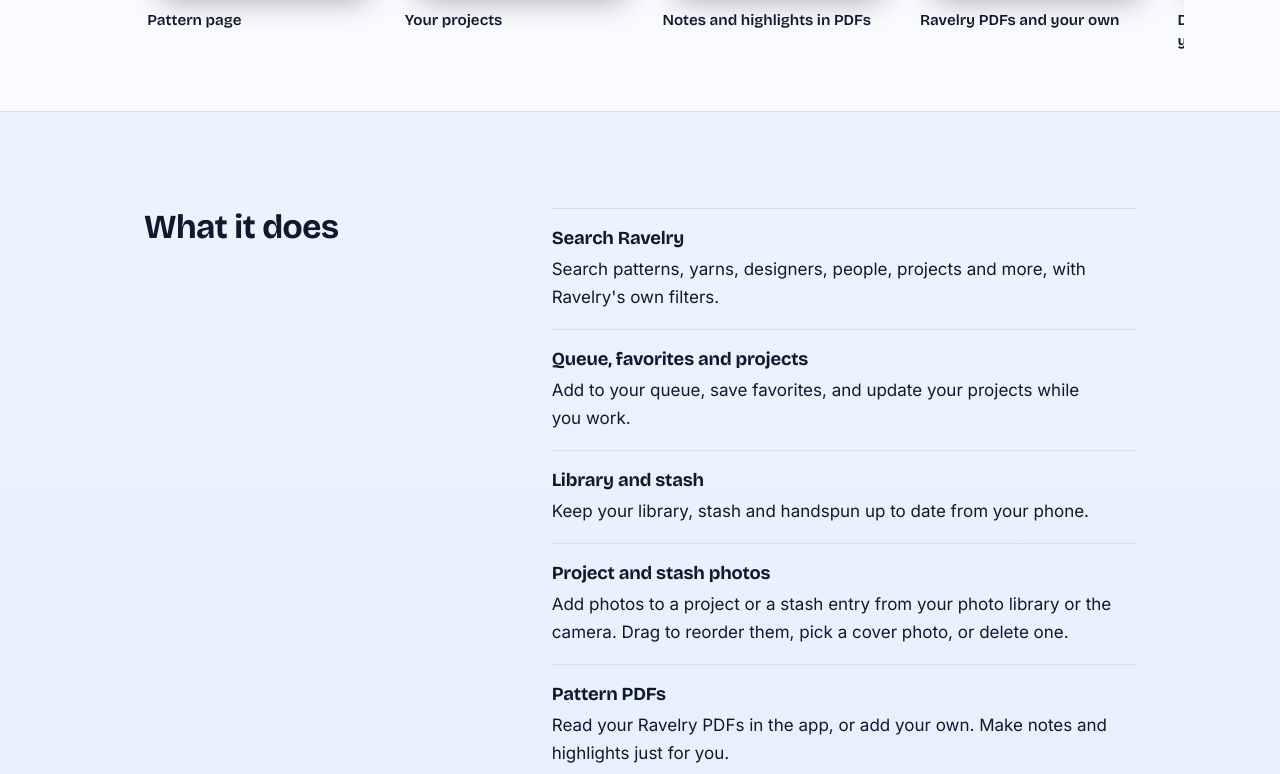
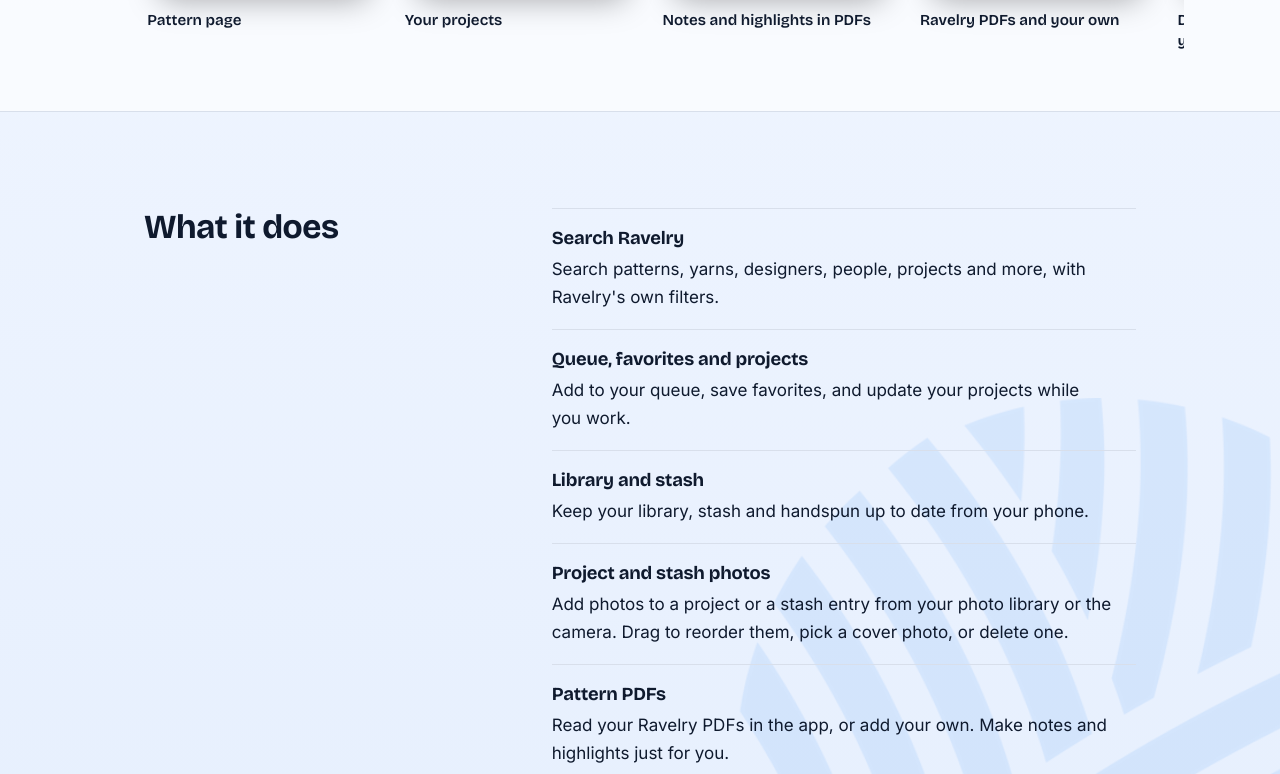
Before and after one commit to jtipps0/plycount-site, a plain HTML site: page index.html in a window 1280 px wide. Shown: the part 1481-2255 px from the top of the page. Drawn offline with Linux system fonts and the light colour scheme.

Commit message:
Site: faint mark behind What it does, light and dark

```diff
--- a/index.html
+++ b/index.html
@@ -18,7 +18,7 @@
 <link rel="apple-touch-icon" href="/apple-touch-icon.png">
 <link rel="preload" href="assets/fonts/bricolage-grotesque-latin.woff2" as="font" type="font/woff2" crossorigin>
 <link rel="preload" href="assets/fonts/inter-latin.woff2" as="font" type="font/woff2" crossorigin>
-<link rel="stylesheet" href="style.css?v=10">
+<link rel="stylesheet" href="style.css?v=11">
 </head>
 <body>
 <a class="skip" href="#main">Skip to content</a>
@@ -61,7 +61,8 @@
    </div>
   </section>
 
-  <section class="band" aria-labelledby="does">
+  <section class="mark-bg" aria-labelledby="does">
+   <div class="band">
     <div class="ledger">
       <h2 id="does">What it does</h2>
       <dl>
@@ -77,6 +78,7 @@
         <div class="row"><dt>Yours to set up</dt><dd>Light, dark or automatic appearance, and six colors for the app and its icon. Put the features you use the most in the bottom bar for easy access.</dd></div>
       </dl>
     </div>
+   </div>
   </section>
 
   <section class="indep" aria-labelledby="indep">
--- a/style.css
+++ b/style.css
@@ -79,6 +79,9 @@ p,li,dd{margin:.6rem 0;max-width:62ch;text-wrap:pretty}
 .shots figcaption{font:600 .95rem/1.35 var(--head);margin:.7rem .2rem 0}
 
 /* Home: what it does */
+.mark-bg{position:relative;overflow:clip}
+.mark-bg::before{content:"";position:absolute;width:min(46rem,120vw);aspect-ratio:1;right:-12rem;top:50%;transform:translateY(-50%);background:var(--mark-ink);opacity:var(--mark-op);-webkit-mask:url(assets/mark.webp) center/contain no-repeat;mask:url(assets/mark.webp) center/contain no-repeat;pointer-events:none}
+.mark-bg>*{position:relative}
 .band{max-width:var(--wide);margin:0 auto;padding:clamp(3.5rem,8vw,6rem) var(--gutter) 0}
 .ledger{display:grid;gap:1.5rem 4rem;grid-template-columns:1fr}
 .ledger>h2{align-self:start}
```
